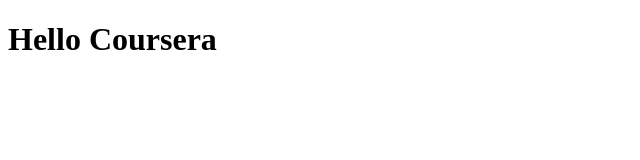
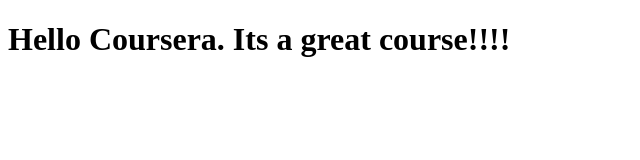
Before and after one commit to marvinraj77/coursera-test, a plain HTML site: page site/index.html in a window 1280 px wide. Shown: the whole page, without its empty margins (0-640 px from the left). Drawn offline with Linux system fonts and the light colour scheme.

Commit message:
Added an extra line of words

```diff
--- a/site/index.html
+++ b/site/index.html
@@ -4,9 +4,9 @@
     <meta charset="UTF-8">
     <meta http-equiv="X-UA-Compatible" content="IE=edge">
     <meta name="viewport" content="width=device-width, initial-scale=1.0">
-    <title>Hello Coursera! Its a great course!!!</title>
+    <title>Hello Coursera!</title>
 </head>
 <body>
-    <h1>Hello Coursera</h1>
+    <h1>Hello Coursera. Its a great course!!!!</h1>
 </body>
 </html>
```
